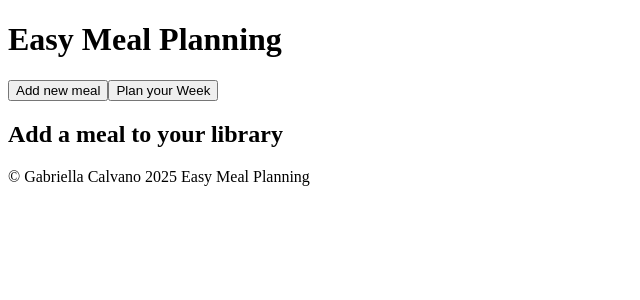
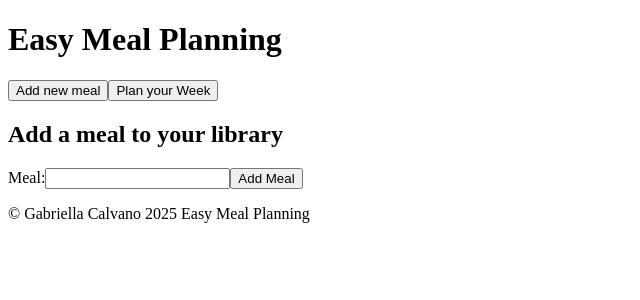
Before and after one commit to Nymesia47/meal-planner-generator, a React (Vite) app: page /#/ in a window 1280 px wide. Both pictures are taken after a click on the button "Add new meal". Shown: the top 300 px of the page, without its empty margins (0-640 px from the left). Built offline with nearby package versions, Linux system fonts and the light colour scheme.

Commit message:
add new meal functionality

```diff
--- a/src/components/pages/LandingPage.jsx
+++ b/src/components/pages/LandingPage.jsx
@@ -46,11 +46,22 @@ function LandingPage() {
     setMealPlan(mealsForWeek);
   }
 
+  const handleSubmit = (ev) => {
+    ev.preventDefault();
+  }
+
   //On button click display respective form
   const [activeForm, setActiveForm] = useState(null);
 
   const handleClickForm = (formType) => {
     setActiveForm((prevForm) => (prevForm === formType ? null : formType));
+  }
+
+  //function to add a new meal
+  const addMeal = (newMeal)=> {
+    setDinnerOptions((prevMeals) => [...prevMeals, newMeal])
+
+
   }
 
 
@@ -60,7 +71,7 @@ function LandingPage() {
       <Header />
       <main>
         <ActionsPanel handleClickForm={handleClickForm}/>
-        {activeForm === "addMeal" && <AddMealForm />}
+        {activeForm === "addMeal" && <AddMealForm handleSubmit={handleSubmit} addMeal={addMeal}/>}
         {activeForm === "planWeek" && <PlanWeekForm planningData={planningData}
         setPlanningData={setPlanningData}
         createMealPlan={createMealPlan}/>}
--- a/src/components/parts/AddMealForm.jsx
+++ b/src/components/parts/AddMealForm.jsx
@@ -1,12 +1,47 @@
+import { useState } from "react";
+import PropTypes from "prop-types";
 
+function AddMealForm({handleSubmit, addMeal}) {
+  const [mealTitle, setMealTitle] = useState("");
+  const [errorMsg, setErrorMsg] = useState("");
 
-function AddMealForm() {
+  const handleAddMeal = ()=> {
+
+    if (!mealTitle) {
+      setErrorMsg(<p>A meal title is required</p>);
+    }
+
+    const newMeal = {
+      title: mealTitle,
+      plate_id: Date.now()
+    }
+
+    {addMeal(newMeal)};
+  }
+
   return (
     <section>
       <h2>Add a meal to your library</h2>
-      <form action=""></form>
+      <form onSubmit={handleSubmit}>
+        <label htmlFor="title">Meal:</label>
+        <input
+          type="text"
+          id="title"
+          name="title"
+          value={mealTitle}
+          onChange={(ev) => setMealTitle(ev.target.value)}
+          required
+        />
+        {errorMsg}
+      <button type="submit" onClick={handleAddMeal}> Add Meal</button>
+      </form>
     </section>
   )
 }
 
-export default AddMealForm
+export default AddMealForm;
+
+AddMealForm.propTypes = {
+  handleSubmit: PropTypes.func.isRequired,
+  addMeal: PropTypes.func.isRequired
+}
```
